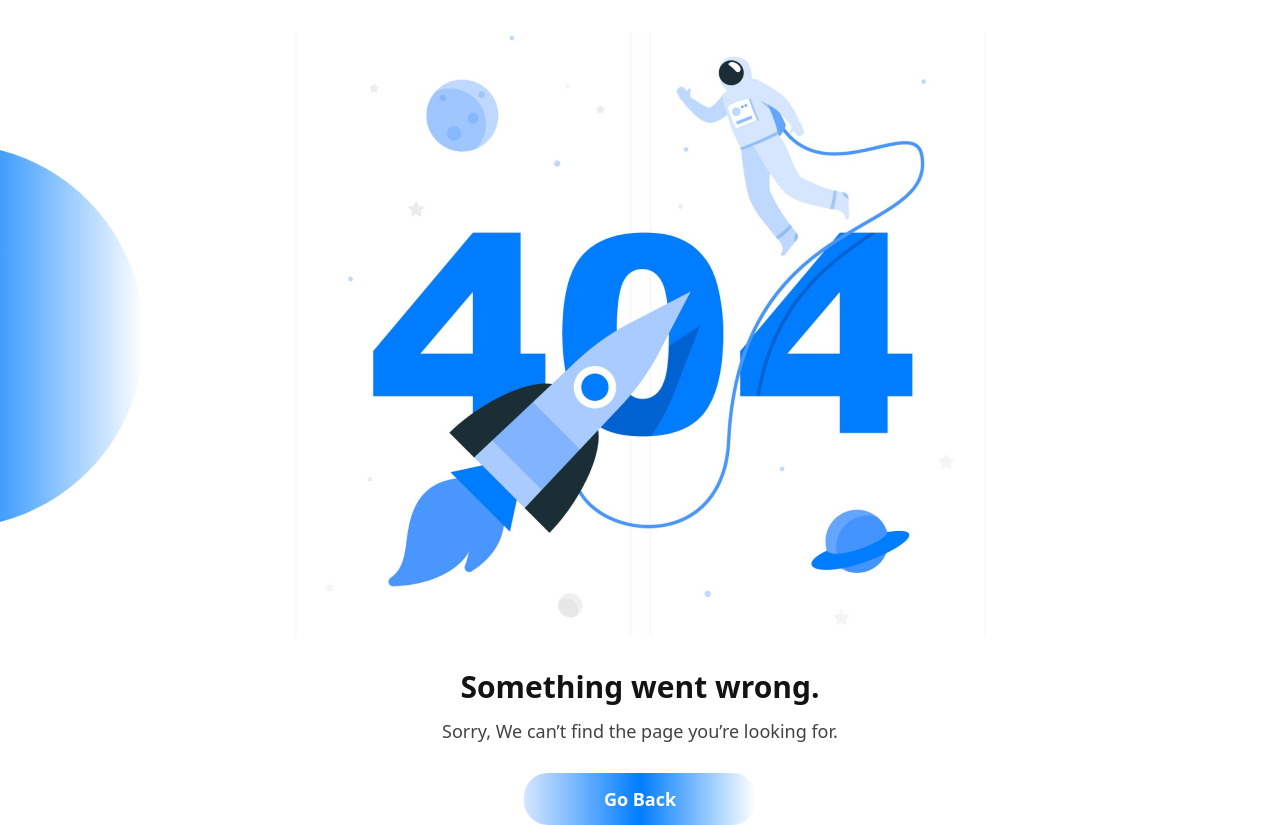
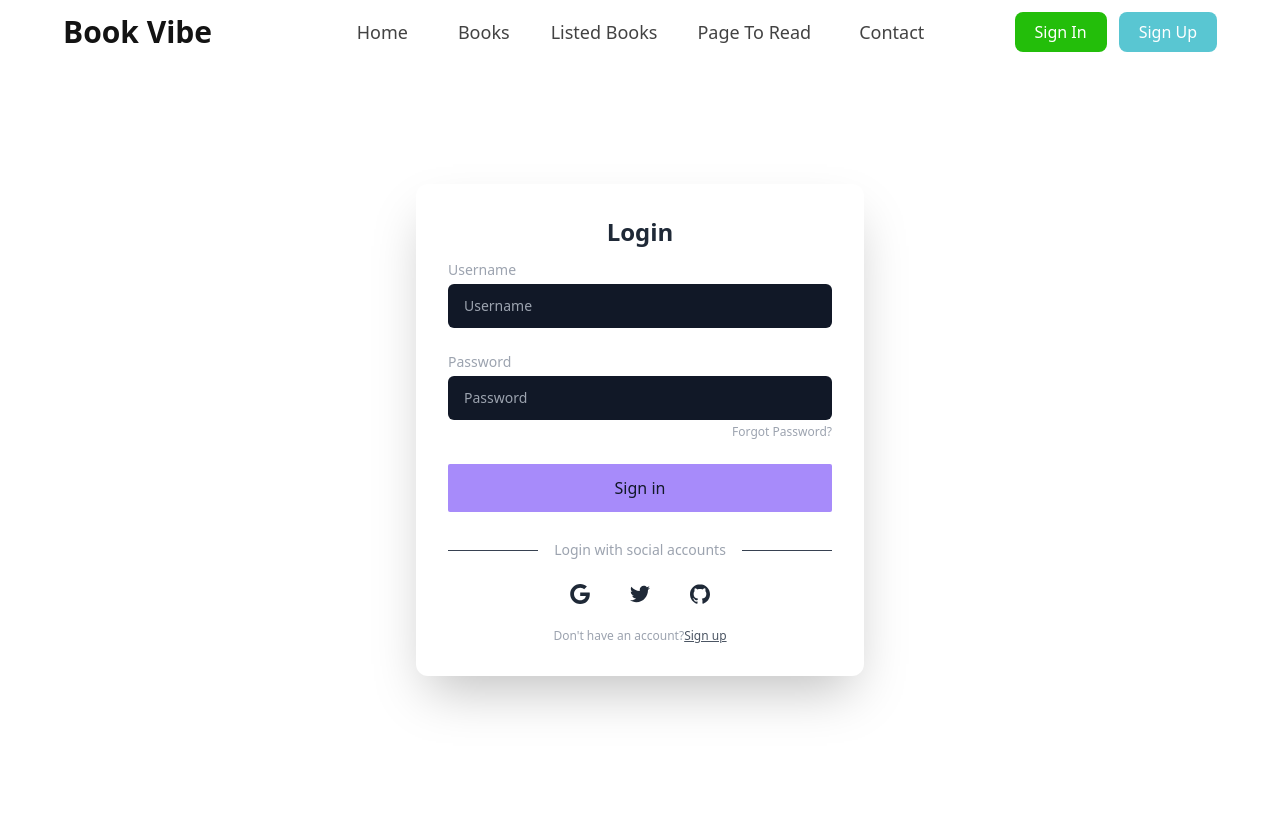
Before and after one commit to codewithsaidul/Book-Vibe-CodeWithSaidul, a React (Vite) app: page /login in a window 1280 px wide. After the commit the page ends 800 px from the top, so only its background shows below. Built offline with nearby package versions, Linux system fonts and the light colour scheme.

Commit message:
readlist & wishtlist problem solved

```diff
--- a/src/componets/Navbar.jsx
+++ b/src/componets/Navbar.jsx
@@ -147,9 +147,11 @@
       </div>
 
       <div className="navbar-end">
-        <button className="py-2 px-2 sm:px-5 mr-3 bg-[#23BE0A] text-white rounded-lg">
-          Sign In
-        </button>
+        <Link to='/login'>
+          <button className="py-2 px-2 sm:px-5 mr-3 bg-[#23BE0A] text-white rounded-lg">
+            Sign In
+          </button>
+        </Link>
         <button className="py-2 px-2 sm:px-5 bg-[#59C6D2] text-white rounded-lg">
           Sign Up
         </button>
--- a/src/pages/ListedBooks.jsx
+++ b/src/pages/ListedBooks.jsx
@@ -82,6 +82,7 @@
   removeReadList(bookId);
 
   const storedReadBooks = getReadBooks();
+  setReadBooks(storedReadBooks);
   setDisplayReadBooks(storedReadBooks);
 }
 
@@ -91,6 +92,7 @@
   removeWishList(bookId);
 
   const storedWishList = getWishlist();
+  setWishList(storedWishList);
   setDisplayWishlist(storedWishList);
 }
 
--- /dev/null
+++ b/src/pages/Login.jsx
@@ -0,0 +1,92 @@
+
+const Login = () => {
+  return (
+    <div className="flex justify-center items-center min-h-[calc(100vh-68px)]">
+      <div className="w-full max-w-md p-8 space-y-3 rounded-xl shadow-2xl">
+        <h1 className="text-2xl font-bold text-center">Login</h1>
+        <form noValidate="" action="" className="space-y-6">
+          <div className="space-y-1 text-sm">
+            <label htmlFor="username" className="block text-gray-400">
+              Username
+            </label>
+            <input
+              type="text"
+              name="username"
+              id="username"
+              placeholder="Username"
+              className="w-full px-4 py-3 rounded-md border-gray-700 bg-gray-900 text-gray-100 focus:border-violet-400"
+            />
+          </div>
+          <div className="space-y-1 text-sm">
+            <label htmlFor="password" className="block text-gray-400">
+              Password
+            </label>
+            <input
+              type="password"
+              name="password"
+              id="password"
+              placeholder="Password"
+              className="w-full px-4 py-3 rounded-md border-gray-700 bg-gray-900 text-gray-100 focus:border-violet-400"
+            />
+            <div className="flex justify-end text-xs text-gray-400">
+              <a rel="noopener noreferrer" href="#">
+                Forgot Password?
+              </a>
+            </div>
+          </div>
+          <button className="block w-full p-3 text-center rounded-sm text-gray-900 bg-violet-400">
+            Sign in
+          </button>
+        </form>
+        <div className="flex items-center pt-4 space-x-1">
+          <div className="flex-1 h-px sm:w-16 bg-gray-700"></div>
+          <p className="px-3 text-sm text-gray-400">
+            Login with social accounts
+          </p>
+          <div className="flex-1 h-px sm:w-16 bg-gray-700"></div>
+        </div>
+        <div className="flex justify-center space-x-4">
+          <button aria-label="Log in with Google" className="p-3 rounded-sm">
+            <svg
+              xmlns="http://www.w3.org/2000/svg"
+              viewBox="0 0 32 32"
+              className="w-5 h-5 fill-current"
+            >
+              <path d="M16.318 13.714v5.484h9.078c-0.37 2.354-2.745 6.901-9.078 6.901-5.458 0-9.917-4.521-9.917-10.099s4.458-10.099 9.917-10.099c3.109 0 5.193 1.318 6.38 2.464l4.339-4.182c-2.786-2.599-6.396-4.182-10.719-4.182-8.844 0-16 7.151-16 16s7.156 16 16 16c9.234 0 15.365-6.49 15.365-15.635 0-1.052-0.115-1.854-0.255-2.651z"></path>
+            </svg>
+          </button>
+          <button aria-label="Log in with Twitter" className="p-3 rounded-sm">
+            <svg
+              xmlns="http://www.w3.org/2000/svg"
+              viewBox="0 0 32 32"
+              className="w-5 h-5 fill-current"
+            >
+              <path d="M31.937 6.093c-1.177 0.516-2.437 0.871-3.765 1.032 1.355-0.813 2.391-2.099 2.885-3.631-1.271 0.74-2.677 1.276-4.172 1.579-1.192-1.276-2.896-2.079-4.787-2.079-3.625 0-6.563 2.937-6.563 6.557 0 0.521 0.063 1.021 0.172 1.495-5.453-0.255-10.287-2.875-13.52-6.833-0.568 0.964-0.891 2.084-0.891 3.303 0 2.281 1.161 4.281 2.916 5.457-1.073-0.031-2.083-0.328-2.968-0.817v0.079c0 3.181 2.26 5.833 5.26 6.437-0.547 0.145-1.131 0.229-1.724 0.229-0.421 0-0.823-0.041-1.224-0.115 0.844 2.604 3.26 4.5 6.14 4.557-2.239 1.755-5.077 2.801-8.135 2.801-0.521 0-1.041-0.025-1.563-0.088 2.917 1.86 6.36 2.948 10.079 2.948 12.067 0 18.661-9.995 18.661-18.651 0-0.276 0-0.557-0.021-0.839 1.287-0.917 2.401-2.079 3.281-3.396z"></path>
+            </svg>
+          </button>
+          <button aria-label="Log in with GitHub" className="p-3 rounded-sm">
+            <svg
+              xmlns="http://www.w3.org/2000/svg"
+              viewBox="0 0 32 32"
+              className="w-5 h-5 fill-current"
+            >
+              <path d="M16 0.396c-8.839 0-16 7.167-16 16 0 7.073 4.584 13.068 10.937 15.183 0.803 0.151 1.093-0.344 1.093-0.772 0-0.38-0.009-1.385-0.015-2.719-4.453 0.964-5.391-2.151-5.391-2.151-0.729-1.844-1.781-2.339-1.781-2.339-1.448-0.989 0.115-0.968 0.115-0.968 1.604 0.109 2.448 1.645 2.448 1.645 1.427 2.448 3.744 1.74 4.661 1.328 0.14-1.031 0.557-1.74 1.011-2.135-3.552-0.401-7.287-1.776-7.287-7.907 0-1.751 0.62-3.177 1.645-4.297-0.177-0.401-0.719-2.031 0.141-4.235 0 0 1.339-0.427 4.4 1.641 1.281-0.355 2.641-0.532 4-0.541 1.36 0.009 2.719 0.187 4 0.541 3.043-2.068 4.381-1.641 4.381-1.641 0.859 2.204 0.317 3.833 0.161 4.235 1.015 1.12 1.635 2.547 1.635 4.297 0 6.145-3.74 7.5-7.296 7.891 0.556 0.479 1.077 1.464 1.077 2.959 0 2.14-0.020 3.864-0.020 4.385 0 0.416 0.28 0.916 1.104 0.755 6.4-2.093 10.979-8.093 10.979-15.156 0-8.833-7.161-16-16-16z"></path>
+            </svg>
+          </button>
+        </div>
+        <p className="text-xs text-center sm:px-6 text-gray-400">
+          Don&apos;t have an account?
+          <a
+            rel="noopener noreferrer"
+            href="#"
+            className="underline text-gray-600"
+          >
+            Sign up
+          </a>
+        </p>
+      </div>
+    </div>
+  );
+}
+
+export default Login
--- a/src/routes/Route.jsx
+++ b/src/routes/Route.jsx
@@ -9,6 +9,7 @@
 import Contact from "../componets/Contact";
 import ErrorPage from "../componets/ErrorPage";
 import Books from "../pages/Books";
+import Login from "../pages/Login";
 const router = createBrowserRouter([
   {
     path: "/",
@@ -50,6 +51,10 @@
         element: <PageToRead />,
       },
       {
+        path: "/login",
+        element: <Login />,
+      },
+      {
         path: "/contact",
         element: <Contact />,
       },
```
